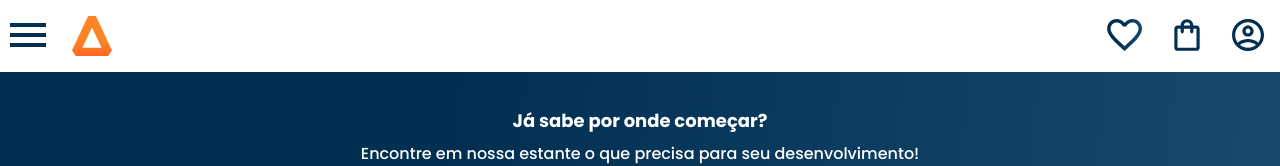
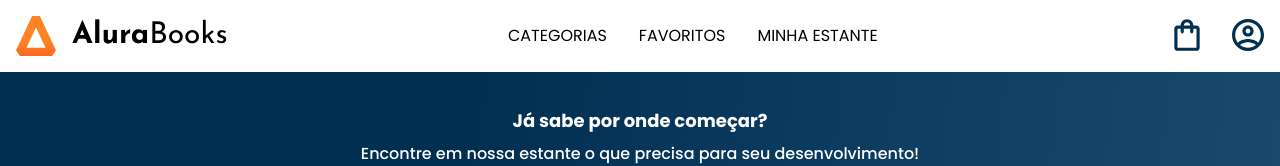
Before and after one commit to varMatheus/Alura-Books, a plain HTML site: page index.html in a window 1280 px wide. Shown: the top 166 px of the page. Drawn offline with nearby package versions, Linux system fonts and the light colour scheme.

Commit message:
Iniciado responsividade para paginas até 1024

```diff
--- a/index.html
+++ b/index.html
@@ -10,6 +10,7 @@
     <link rel="preconnect" href="https://fonts.googleapis.com">
     <link rel="preconnect" href="https://fonts.gstatic.com" crossorigin>
     <link href="https://fonts.googleapis.com/css2?family=Poppins:wght@300;400;500;700&display=swap" rel="stylesheet">
+    <link href="https://fonts.googleapis.com/css2?family=Josefin+Sans:wght@400;700&display=swap" rel="stylesheet">
 
     <link rel="stylesheet" href="https://cdn.jsdelivr.net/npm/swiper@8/swiper-bundle.min.css" />
 
@@ -41,9 +42,19 @@
                 </li>
             </ul>
             <img src="img/Polygon.svg" alt="Logo da Alurabooks" class="container__imagem">
+            <h1 class="container__titulo"><b class="container__titulo--negrito">Alura</b>Books</h1>
         </div>
+        <ul class="opcoes">
+            <li class="opcoes__item">Categorias</li>
+            <li class="opcoes__item">
+                <a href="#" class="opcoes__link">Favoritos</a>
+            </li>
+            <li class="opcoes__item">
+                <a href="#" class="opcoes__link">Minha estante</a>
+            </li>
+        </ul>
         <div class="container">
-            <a href="#"><img src="img/Favoritos.svg" alt="Meus favoritos" class="container__imagem"></a>
+            <a href="#"><img src="img/Favoritos.svg" alt="Meus favoritos" class="container__imagem container__imagem--invi"></a>
             <a href="#"><img src="img/Compras.svg" alt="Carrinho de compras" class="container__imagem"></a>
             <a href="#"><img src="img/Usuario.svg" alt="Meu perfil" class="container__imagem"></a>
         </div>
--- a/styles/header.css
+++ b/styles/header.css
@@ -57,3 +57,51 @@
 .container__botao {
     display: none;
 }
+
+.container__titulo {
+    display: none;
+}
+
+.opcoes {
+    display: none;
+}
+
+@media screen and (min-width: 1024px) {
+
+    .container__titulo,
+    .container__titulo--negrito{
+        font-family: var(--fonte-secundaria);
+        font-size: 30px;
+    }
+
+    .container__titulo {
+        font-weight: 400;
+        display: block;
+    }
+
+    .container__titulo--negrito {
+        font-weight: 700;
+    }
+
+    .opcoes {
+        display: flex;
+    }
+
+    .opcoes__item {
+        padding: 0 1em;
+        text-transform: uppercase;
+    }
+
+    .opcoes__link {
+        text-decoration: none;
+        color: var(--preto);
+    }
+
+    .container__imagem--invi {
+        display: none;
+    }
+
+    .cabecalho__menu-hamburguer {
+        display: none;
+    }
+}
--- a/styles/style.css
+++ b/styles/style.css
@@ -11,7 +11,9 @@
     --amarelo: #EB9B00;
     --azul-degrade: linear-gradient(97.54deg, #002F52 35.49%, #326589 165.37%);
     --azul: #002F52;
-    --fonte-principal: "Poppins"
+    --preto: #000000;
+    --fonte-principal: "Poppins";
+    --fonte-secundaria: 'Josefin Sans';
 }
 
 body {
```
